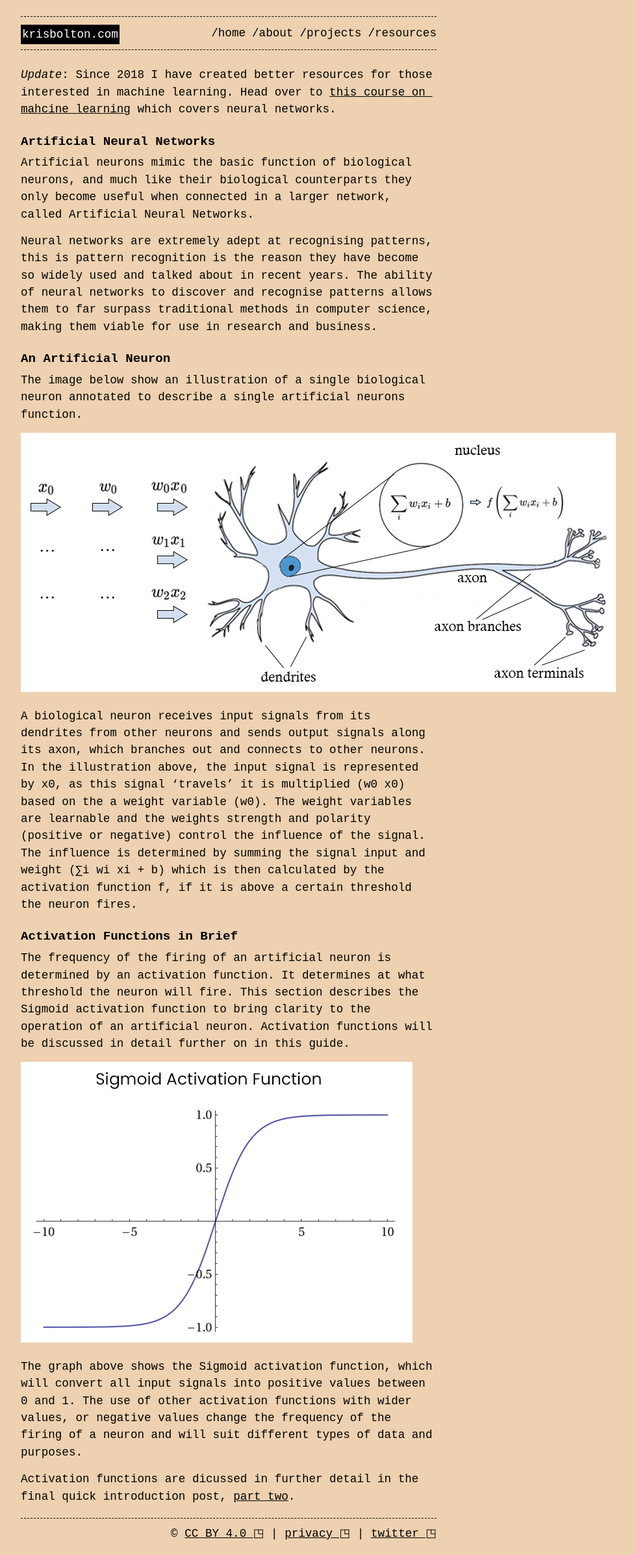
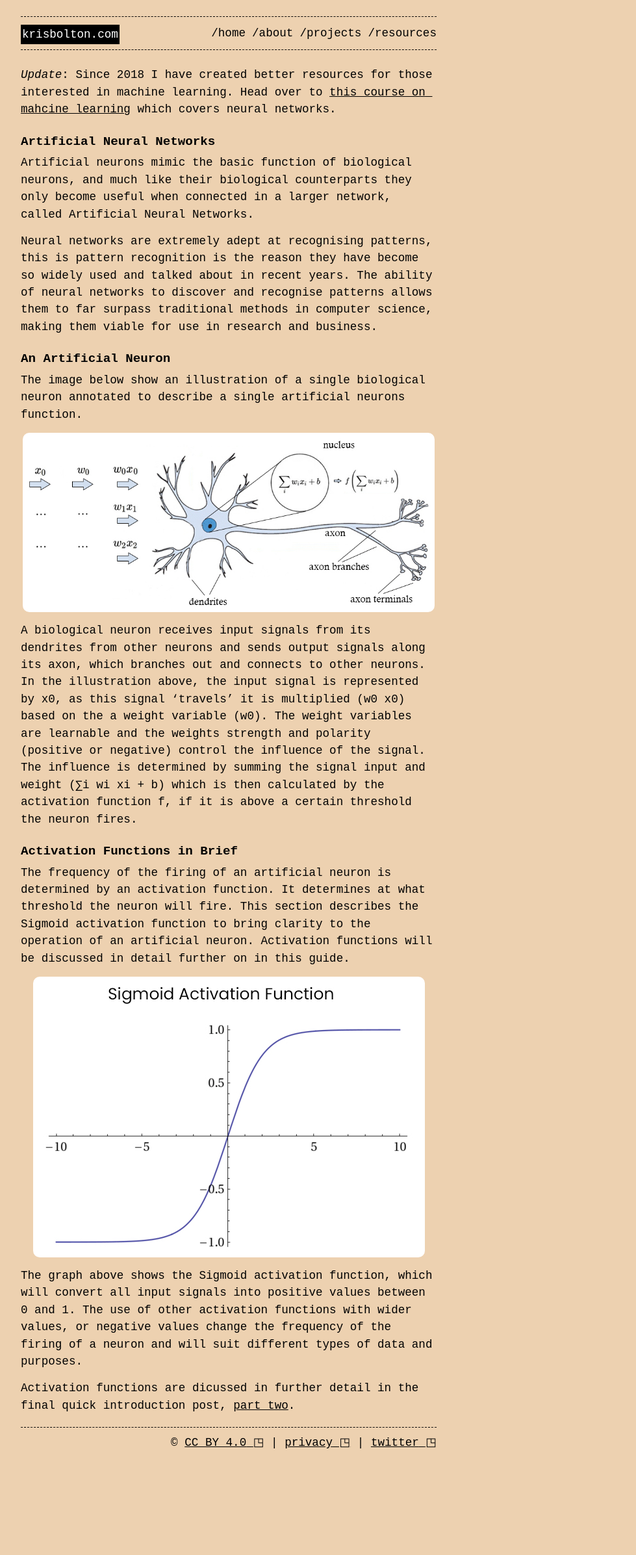
Before and after one commit to krisbolton/blog-staging, a Jekyll site: the page built from _posts/2018-04-09-a-quick-introduction-to-artificial-neural-networks-part-1.markdown, in a window 1280 px wide. Shown: the whole page at 65% size, without its empty margins (288-1267 px from the left). Built offline with Jekyll 4.4.1, drawn with Linux system fonts in a browser that asks for light colours; after the commit the page ends 2254 px from its top, so only the background shows below that.

Commit message:
img rounded corners and centered

```diff
--- a/_sass/base.scss
+++ b/_sass/base.scss
@@ -23,6 +23,7 @@ a:focus { border: dotted; padding: 3px; font-size: 1.2rem; }
 @media only screen and (max-device-width: 500px) { * { font-size: $mobile-font-size !important; } }
 #logo { float:left; margin-top: 12px; background-color: #000; color: #FFF; padding: 2px; }
 a[target='_blank']::after {content: ' \25F3';}
+img { border-radius: 10px; display: block; margin-left: auto; margin-right: auto; max-width: 99%; margin-bottom: 15px; }
 
 /**
  * Layout
```
